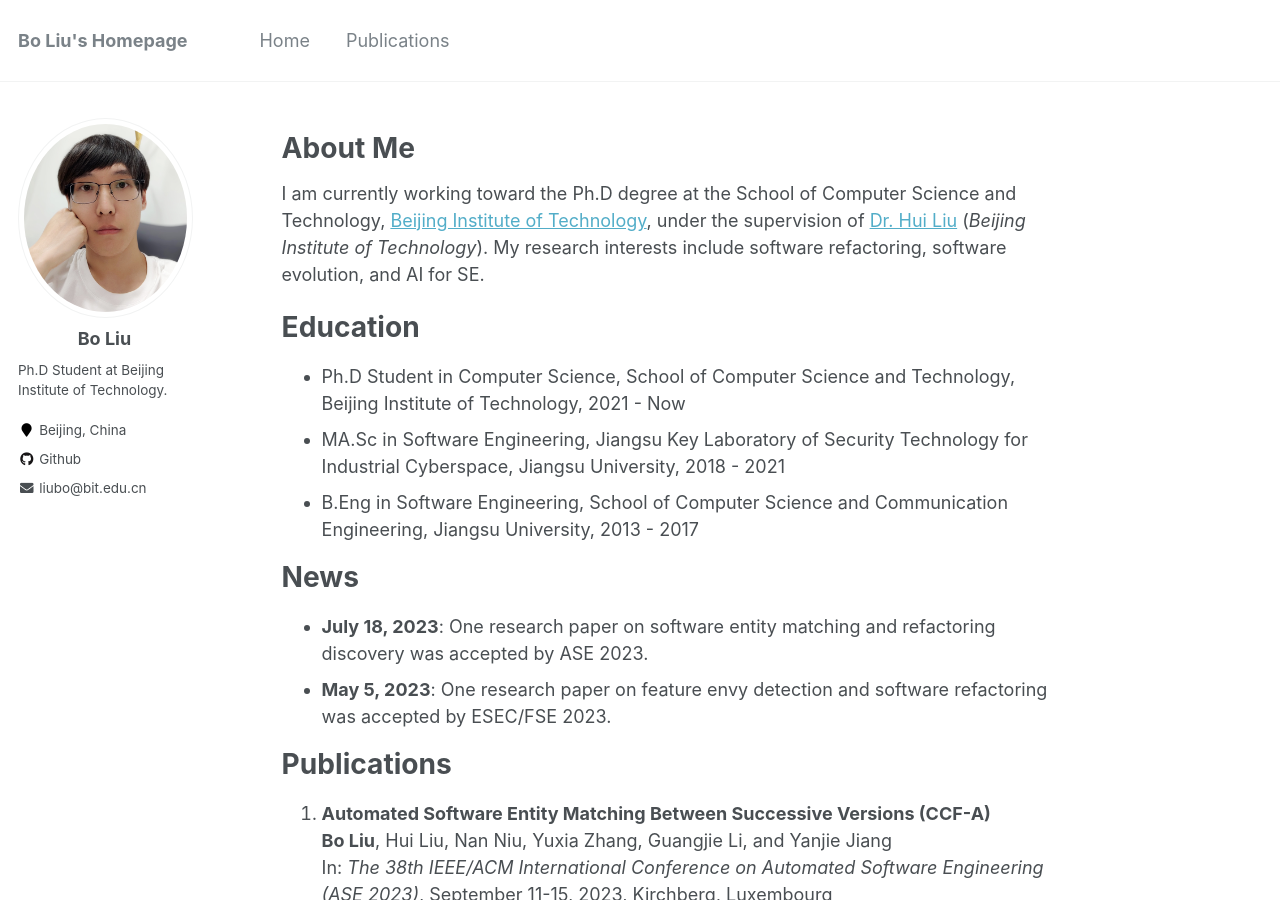
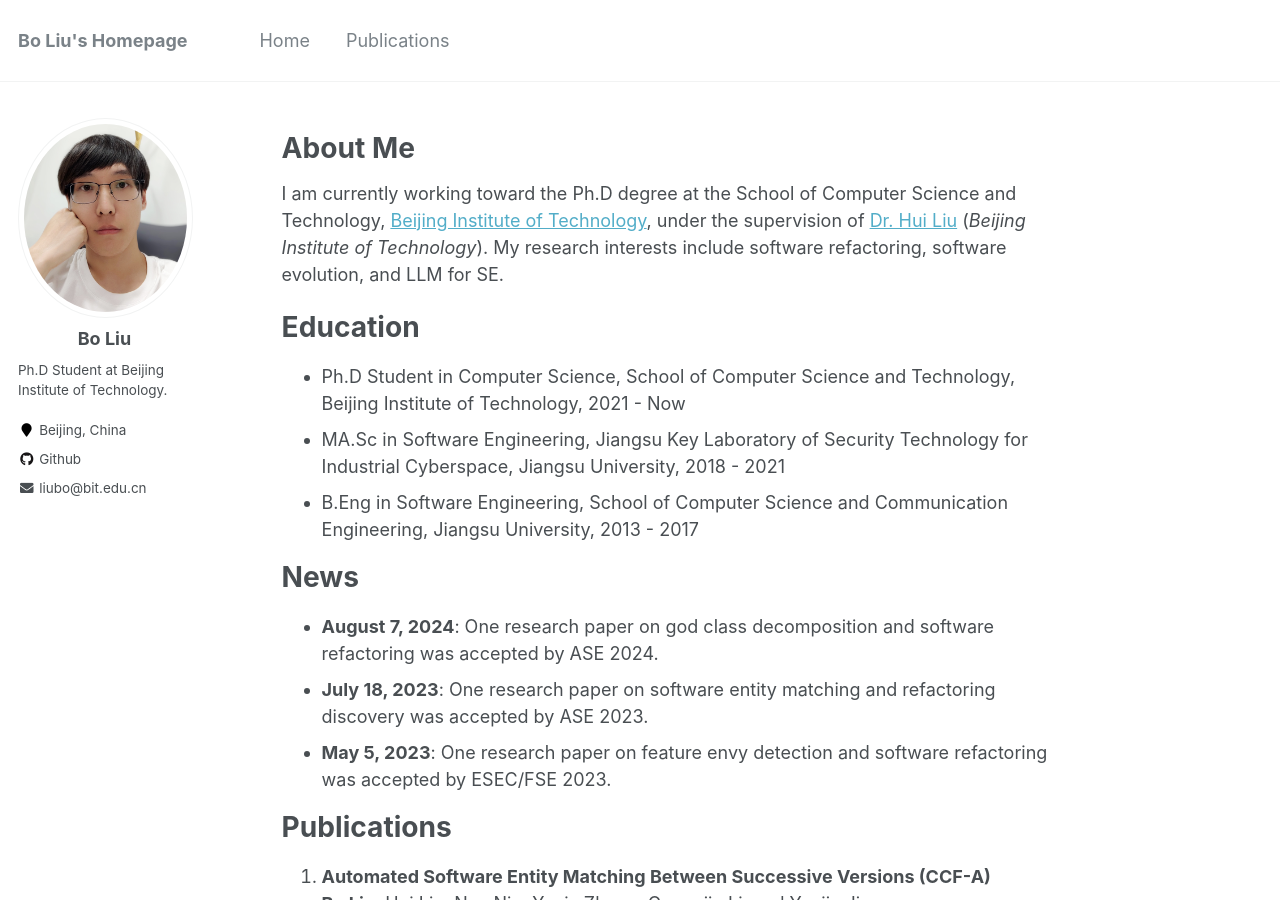
Before and after one commit to lyoubo/lyoubo.github.io, a Jekyll site: the page built from _pages/about.md, in a window 1280 px wide and 900 px high. Built offline with Jekyll 4.4.1, drawn with Linux system fonts in a browser that asks for light colours.

Commit message:
Update about.md

```diff
--- a/_pages/about.md
+++ b/_pages/about.md
@@ -9,7 +9,7 @@ redirect_from:
 ---
 
 # About Me
-I am currently working toward the Ph.D degree at the School of Computer Science and Technology, [Beijing Institute of Technology](https://www.bit.edu.cn/), under the supervision of [Dr. Hui Liu](https://liuhuigmail.github.io/) (*Beijing Institute of Technology*). My research interests include software refactoring, software evolution, and AI for SE.
+I am currently working toward the Ph.D degree at the School of Computer Science and Technology, [Beijing Institute of Technology](https://www.bit.edu.cn/), under the supervision of [Dr. Hui Liu](https://liuhuigmail.github.io/) (*Beijing Institute of Technology*). My research interests include software refactoring, software evolution, and LLM for SE.
 
 Education
 ======
@@ -20,6 +20,7 @@ Education
 
 News
 ======
+* **August 7, 2024**: One research paper on god class decomposition and software refactoring was accepted by ASE 2024.
 * **July 18, 2023**: One research paper on software entity matching and refactoring discovery was accepted by ASE 2023.
 * **May 5, 2023**: One research paper on feature envy detection and software refactoring was accepted by ESEC/FSE 2023.
 
```
